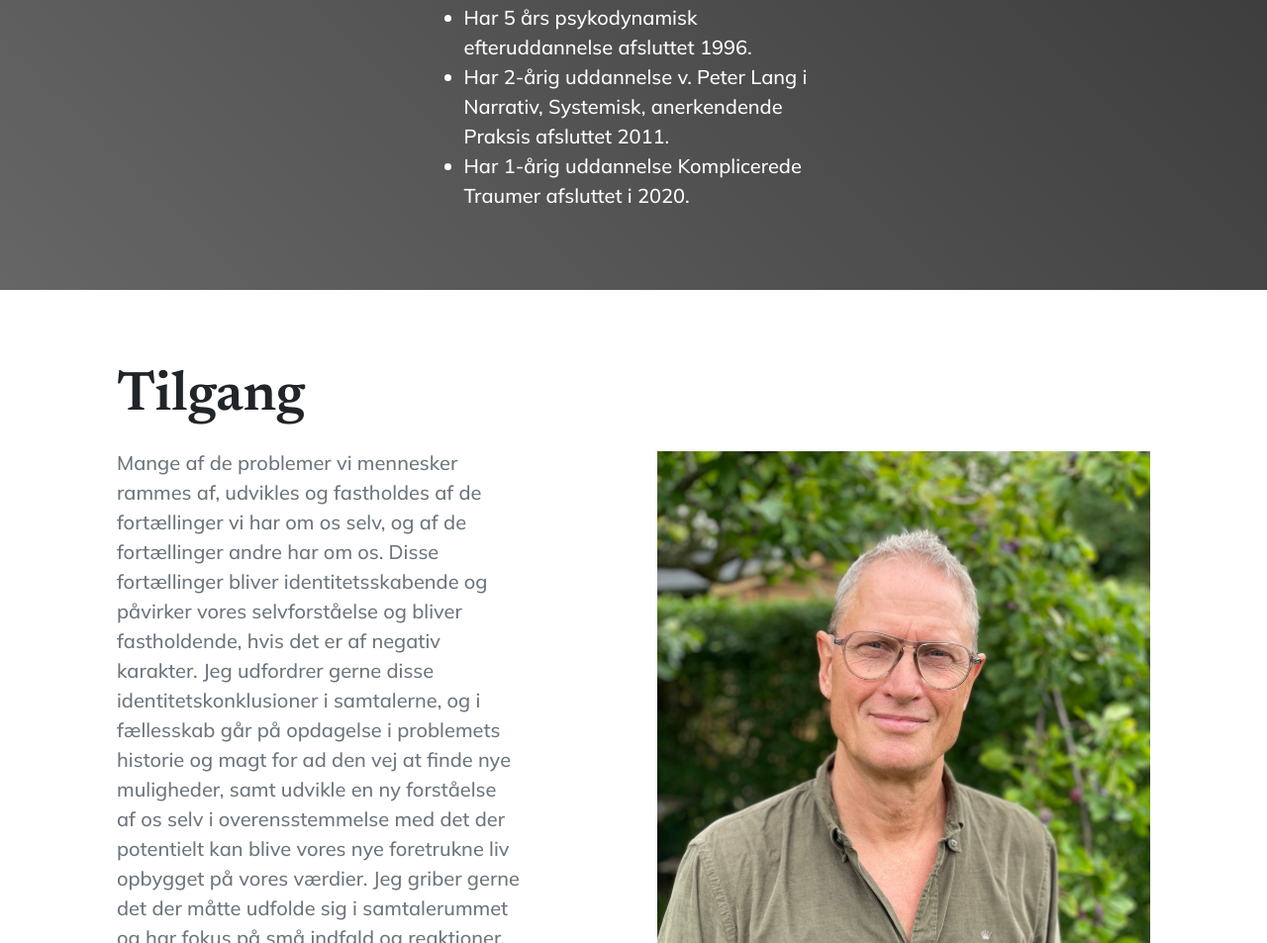
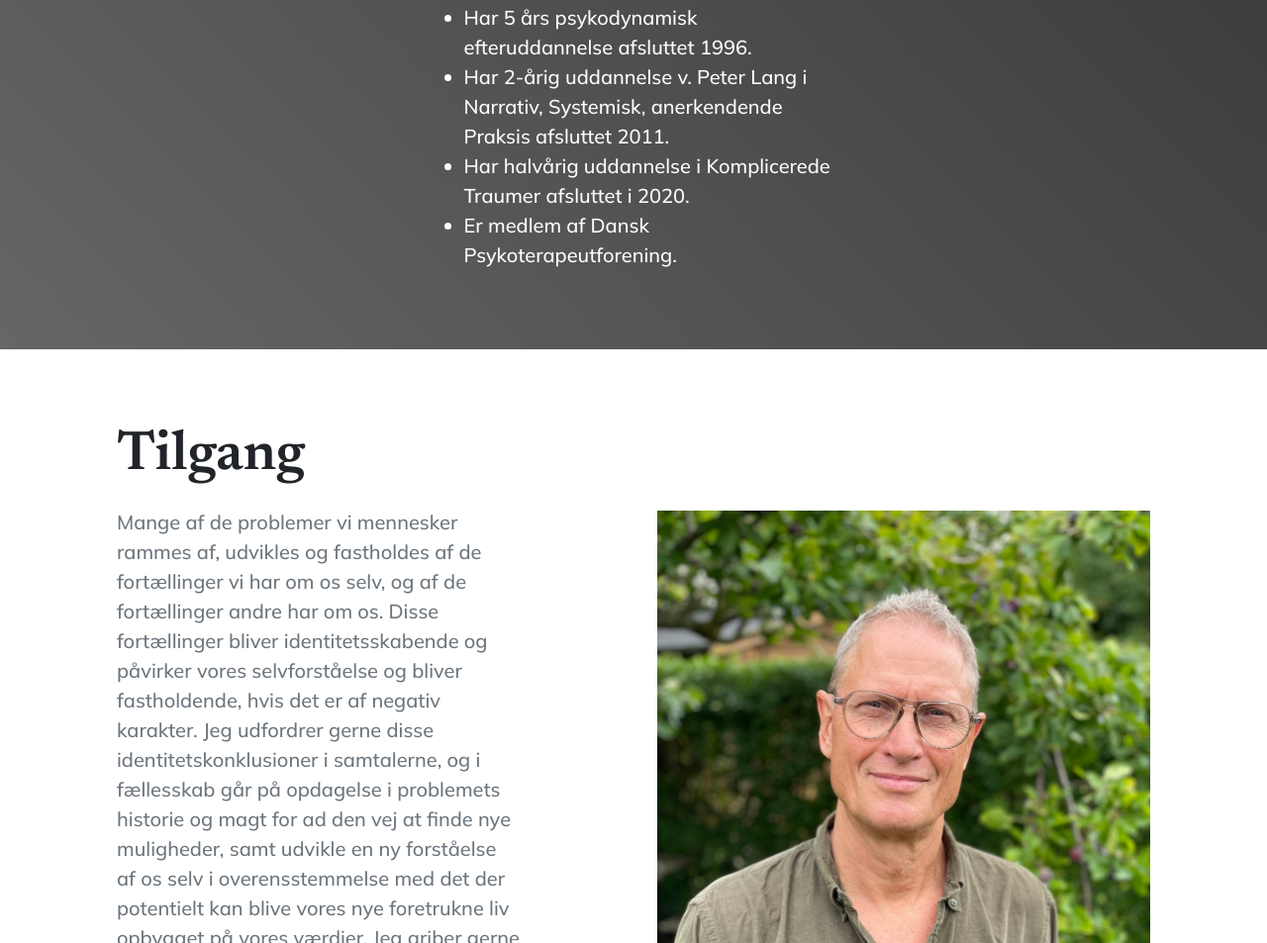
Before and after one commit to slettenthomsen/slettenthomsen.github.io, a plain HTML site: page index.html in a window 1280 px wide. Shown: the part 1315-2268 px from the top of the page at 99% size. Drawn offline with nearby package versions, Linux system fonts and the light colour scheme.

Commit message:
Small changes to info about me

```diff
--- a/index.html
+++ b/index.html
@@ -83,7 +83,8 @@
                             <ul class="lead text-white fw-normal mb-5 mb-lg-0">
                                 <li>Har 5 års psykodynamisk efteruddannelse afsluttet 1996.</li>
                                 <li>Har 2-årig uddannelse v. Peter Lang i Narrativ, Systemisk, anerkendende Praksis afsluttet 2011.</li>
-                                <li>Har 1-årig uddannelse Komplicerede Traumer afsluttet i 2020.</li>
+                                <li>Har halvårig uddannelse i Komplicerede Traumer afsluttet i 2020.</li>
+                                <li>Er medlem af Dansk Psykoterapeutforening.</li>
                             </ul>
 
 
```
